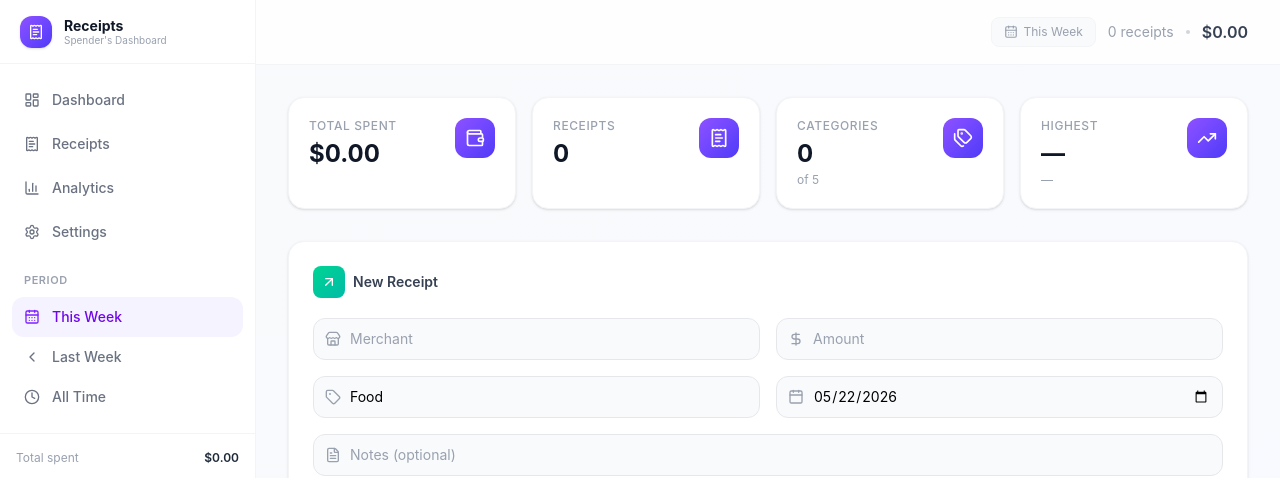
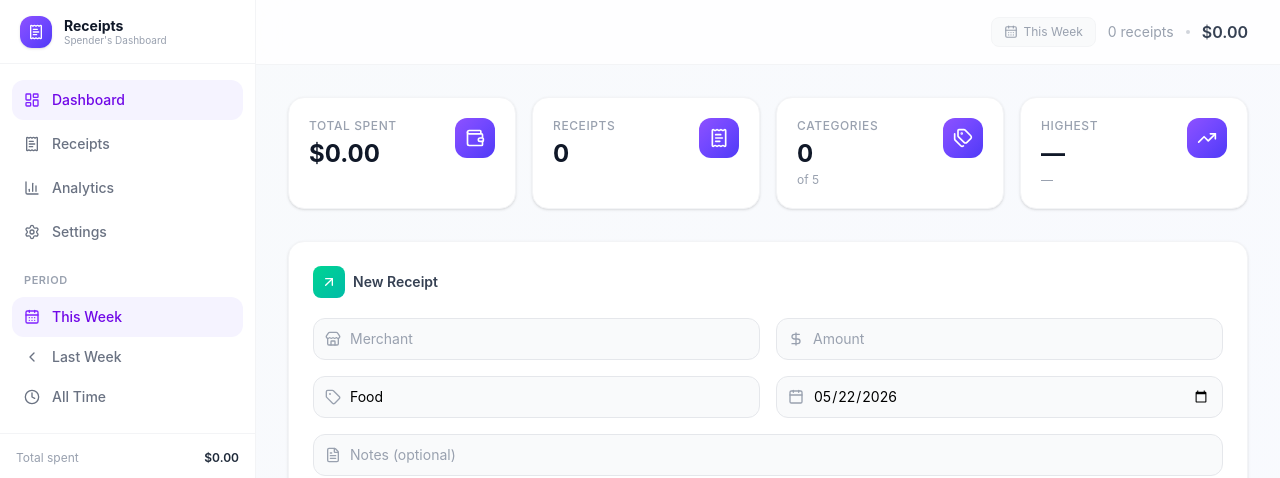
Before and after one commit to Mrreubs/Receipts-A-Spender-s-Dashboard, a React (Vite) app: page / in a window 1280 px wide. Shown: the top 478 px of the page. Built offline with nearby package versions, Linux system fonts and the light colour scheme.

Commit message:
feat: nav items switch views — Receipts shows all, Analytics shows charts, Dashboard shows everything filtered

```diff
--- a/src/App.tsx
+++ b/src/App.tsx
@@ -33,9 +33,12 @@ function StatCard({ icon: Icon, label, value, sub }: {
   )
 }
 
+export type View = "dashboard" | "receipts" | "analytics" | "settings"
+
 export default function App() {
   const [rawReceipts, setReceipts, clearReceipts] = useLocalStorage<Receipt[]>("receipts", [], toast)
   const [filter, setFilter] = useState<WeekFilter>("this-week")
+  const [view, setView] = useState<View>("dashboard")
 
   const [receipts, setNormalized] = useState<Receipt[]>(() => normalizeReceipts(rawReceipts))
 
@@ -54,16 +57,20 @@ export default function App() {
   )
 
   const visible = filterReceipts(receipts, filter)
-  const total = visible.reduce((s, r) => s + r.amount, 0)
-  const categoriesUsed = new Set(visible.map((r) => r.category)).size
-  const maxReceipt = visible.length ? Math.max(...visible.map((r) => r.amount)) : 0
-  const topMerchant = visible.length
-    ? [...visible].sort((a, b) => b.amount - a.amount)[0].merchant
+  const total = view === "receipts"
+    ? receipts.reduce((s, r) => s + r.amount, 0)
+    : visible.reduce((s, r) => s + r.amount, 0)
+  const displayed = view === "receipts" ? receipts : visible
+  const categoriesUsed = new Set(displayed.map((r) => r.category)).size
+  const maxReceipt = displayed.length ? Math.max(...displayed.map((r) => r.amount)) : 0
+  const topMerchant = displayed.length
+    ? [...displayed].sort((a, b) => b.amount - a.amount)[0].merchant
     : "—"
+  const showFilter = view !== "receipts"
 
   return (
     <div className="min-h-screen bg-gradient-to-br from-slate-50 to-indigo-50/40 flex">
-      <Sidebar receipts={visible} filter={filter} onFilterChange={setFilter} />
+      <Sidebar receipts={displayed} filter={filter} onFilterChange={setFilter} view={view} onViewChange={setView} />
 
       <div className="flex-1 min-w-0">
         <header className="sticky top-0 z-10 bg-white/80 backdrop-blur-xl border-b border-gray-100 lg:pl-0">
@@ -78,11 +85,13 @@ export default function App() {
               </div>
             </div>
             <div className="flex items-center gap-3 ml-auto">
+              {showFilter && (
                 <div className="hidden sm:flex items-center gap-1.5 text-xs text-gray-400 bg-gray-50 rounded-lg px-3 py-1.5 border border-gray-100">
                   <CalendarDays className="w-3.5 h-3.5" />
                   <span className="capitalize">{filter.replace("-", " ")}</span>
                 </div>
-              <span className="hidden sm:inline text-sm text-gray-400">{visible.length} receipt{visible.length !== 1 ? "s" : ""}</span>
+              )}
+              <span className="hidden sm:inline text-sm text-gray-400">{displayed.length} receipt{displayed.length !== 1 ? "s" : ""}</span>
               <span className="w-1 h-1 rounded-full bg-gray-300 hidden sm:inline" />
               <span className="font-semibold text-gray-700">{formatCurrency(total)}</span>
             </div>
@@ -90,14 +99,16 @@ export default function App() {
         </header>
 
         <main className="max-w-6xl mx-auto px-4 sm:px-6 lg:px-8 py-8 space-y-8 animate-fade-in">
-          <div id="dashboard" className="grid grid-cols-2 lg:grid-cols-4 gap-4">
-            <StatCard icon={Wallet} label="Total Spent" value={formatCurrency(total)} sub={visible.length ? `${visible.length} receipts` : undefined} />
-            <StatCard icon={ReceiptText} label="Receipts" value={`${visible.length}`} sub={visible.length ? `Avg ${formatCurrency(total / visible.length)}` : undefined} />
+          {view === "dashboard" && (
+            <>
+              <div className="grid grid-cols-2 lg:grid-cols-4 gap-4">
+                <StatCard icon={Wallet} label="Total Spent" value={formatCurrency(total)} sub={displayed.length ? `${displayed.length} receipts` : undefined} />
+                <StatCard icon={ReceiptText} label="Receipts" value={`${displayed.length}`} sub={displayed.length ? `Avg ${formatCurrency(total / displayed.length)}` : undefined} />
                 <StatCard icon={Tags} label="Categories" value={`${categoriesUsed}`} sub={`of ${CATEGORIES.length}`} />
                 <StatCard icon={TrendingUp} label="Highest" value={maxReceipt > 0 ? formatCurrency(maxReceipt) : "—"} sub={topMerchant} />
               </div>
 
-          <div id="receipts" className="bg-white rounded-2xl border border-gray-100 p-6 shadow-sm">
+              <div className="bg-white rounded-2xl border border-gray-100 p-6 shadow-sm">
                 <div className="flex items-center gap-2 mb-5">
                   <div className="w-8 h-8 rounded-lg bg-gradient-to-br from-emerald-400 to-teal-500 flex items-center justify-center">
                     <ArrowUpRight className="w-4 h-4 text-white" />
@@ -107,7 +118,7 @@ export default function App() {
                 <ReceiptForm onAdd={addReceipt} />
               </div>
 
-          <div id="analytics" className="grid grid-cols-1 lg:grid-cols-2 gap-6">
+              <div className="grid grid-cols-1 lg:grid-cols-2 gap-6">
                 <div className="bg-white rounded-2xl border border-gray-100 p-6 shadow-sm">
                   <div className="flex items-center gap-2 mb-4">
                     <div className="w-8 h-8 rounded-lg bg-gradient-to-br from-amber-400 to-orange-500 flex items-center justify-center">
@@ -115,7 +126,7 @@ export default function App() {
                     </div>
                     <h2 className="text-sm font-semibold text-gray-700">By Category</h2>
                   </div>
-              <SpendingChart receipts={visible} />
+                  <SpendingChart receipts={displayed} />
                 </div>
                 <div className="bg-white rounded-2xl border border-gray-100 p-6 shadow-sm">
                   <div className="flex items-center gap-2 mb-4">
@@ -124,17 +135,60 @@ export default function App() {
                     </div>
                     <h2 className="text-sm font-semibold text-gray-700">Daily Spending</h2>
                   </div>
-              <DailyChart receipts={visible} filter={filter} />
+                  <DailyChart receipts={displayed} filter={filter} />
                 </div>
               </div>
 
-          <div id="settings" className="bg-white rounded-2xl border border-gray-100 p-6 shadow-sm">
+              <div className="bg-white rounded-2xl border border-gray-100 p-6 shadow-sm">
                 <ReceiptList
-              receipts={visible}
+                  receipts={displayed}
                   onDelete={deleteReceipt}
                   onClear={clearReceipts}
                 />
               </div>
+            </>
+          )}
+
+          {view === "receipts" && (
+            <div className="bg-white rounded-2xl border border-gray-100 p-6 shadow-sm">
+              <ReceiptList
+                receipts={receipts}
+                onDelete={deleteReceipt}
+                onClear={clearReceipts}
+              />
+            </div>
+          )}
+
+          {view === "analytics" && (
+            <>
+              <div className="grid grid-cols-1 lg:grid-cols-2 gap-6">
+                <div className="bg-white rounded-2xl border border-gray-100 p-6 shadow-sm">
+                  <div className="flex items-center gap-2 mb-4">
+                    <div className="w-8 h-8 rounded-lg bg-gradient-to-br from-amber-400 to-orange-500 flex items-center justify-center">
+                      <Tags className="w-4 h-4 text-white" />
+                    </div>
+                    <h2 className="text-sm font-semibold text-gray-700">By Category</h2>
+                  </div>
+                  <SpendingChart receipts={receipts} />
+                </div>
+                <div className="bg-white rounded-2xl border border-gray-100 p-6 shadow-sm">
+                  <div className="flex items-center gap-2 mb-4">
+                    <div className="w-8 h-8 rounded-lg bg-gradient-to-br from-blue-400 to-cyan-500 flex items-center justify-center">
+                      <TrendingUp className="w-4 h-4 text-white" />
+                    </div>
+                    <h2 className="text-sm font-semibold text-gray-700">Daily Spending</h2>
+                  </div>
+                  <DailyChart receipts={receipts} filter="all-time" />
+                </div>
+              </div>
+            </>
+          )}
+
+          {view === "settings" && (
+            <div className="bg-white rounded-2xl border border-gray-100 p-6 shadow-sm">
+              <p className="text-sm text-gray-400 text-center py-12">Settings coming soon.</p>
+            </div>
+          )}
         </main>
       </div>
 
--- a/src/components/Sidebar.tsx
+++ b/src/components/Sidebar.tsx
@@ -4,14 +4,15 @@ import {
   Menu, X, CalendarDays, ChevronLeft, Clock,
 } from "lucide-react"
 import type { Receipt, WeekFilter } from "../types"
+import type { View } from "../App"
 import { CATEGORIES } from "../types"
 import { formatCurrency } from "../utils"
 
-const NAV = [
-  { label: "Dashboard", icon: LayoutDashboard, href: "#dashboard" },
-  { label: "Receipts", icon: ReceiptText, href: "#receipts" },
-  { label: "Analytics", icon: BarChart3, href: "#analytics" },
-  { label: "Settings", icon: Settings, href: "#settings" },
+const NAV: { label: string; icon: typeof LayoutDashboard; view: View }[] = [
+  { label: "Dashboard", icon: LayoutDashboard, view: "dashboard" as const },
+  { label: "Receipts", icon: ReceiptText, view: "receipts" as const },
+  { label: "Analytics", icon: BarChart3, view: "analytics" as const },
+  { label: "Settings", icon: Settings, view: "settings" as const },
 ]
 
 const FILTERS: { value: WeekFilter; label: string; icon: typeof CalendarDays }[] = [
@@ -24,9 +25,11 @@ interface SidebarProps {
   receipts: Receipt[]
   filter: WeekFilter
   onFilterChange: (f: WeekFilter) => void
+  view: View
+  onViewChange: (v: View) => void
 }
 
-export default function Sidebar({ receipts, filter, onFilterChange }: SidebarProps) {
+export default function Sidebar({ receipts, filter, onFilterChange, view, onViewChange }: SidebarProps) {
   const [open, setOpen] = useState(false)
 
   const total = useMemo(() => receipts.reduce((s, r) => s + r.amount, 0), [receipts])
@@ -74,17 +77,23 @@ export default function Sidebar({ receipts, filter, onFilterChange }: SidebarPro
         </div>
 
         <nav className="flex-1 px-3 py-4 space-y-1 overflow-y-auto">
-          {NAV.map((item) => (
-            <a
-              key={item.label}
-              href={item.href}
-              onClick={() => setOpen(false)}
-              className="flex items-center gap-3 px-3 py-2.5 rounded-xl text-sm font-medium text-gray-500 hover:text-gray-900 hover:bg-gray-50 transition-all duration-150"
-            >
-              <item.icon className="w-4 h-4" />
-              {item.label}
-            </a>
-          ))}
+          {NAV.map((item) => {
+            const active = view === item.view
+            return (
+              <button
+                key={item.label}
+                onClick={() => { onViewChange(item.view); setOpen(false) }}
+                className={`w-full flex items-center gap-3 px-3 py-2.5 rounded-xl text-sm font-medium transition-all duration-150 cursor-pointer ${
+                  active
+                    ? "bg-violet-50 text-violet-700"
+                    : "text-gray-500 hover:text-gray-900 hover:bg-gray-50"
+                }`}
+              >
+                <item.icon className={`w-4 h-4 ${active ? "text-violet-600" : ""}`} />
+                {item.label}
+              </button>
+            )
+          })}
           <div className="pt-4">
             <p className="px-3 pb-2 text-[11px] font-semibold text-gray-400 uppercase tracking-wider">Period</p>
             {FILTERS.map((f) => {
```
Lines whose indentation alone changed are shown as unchanged.
